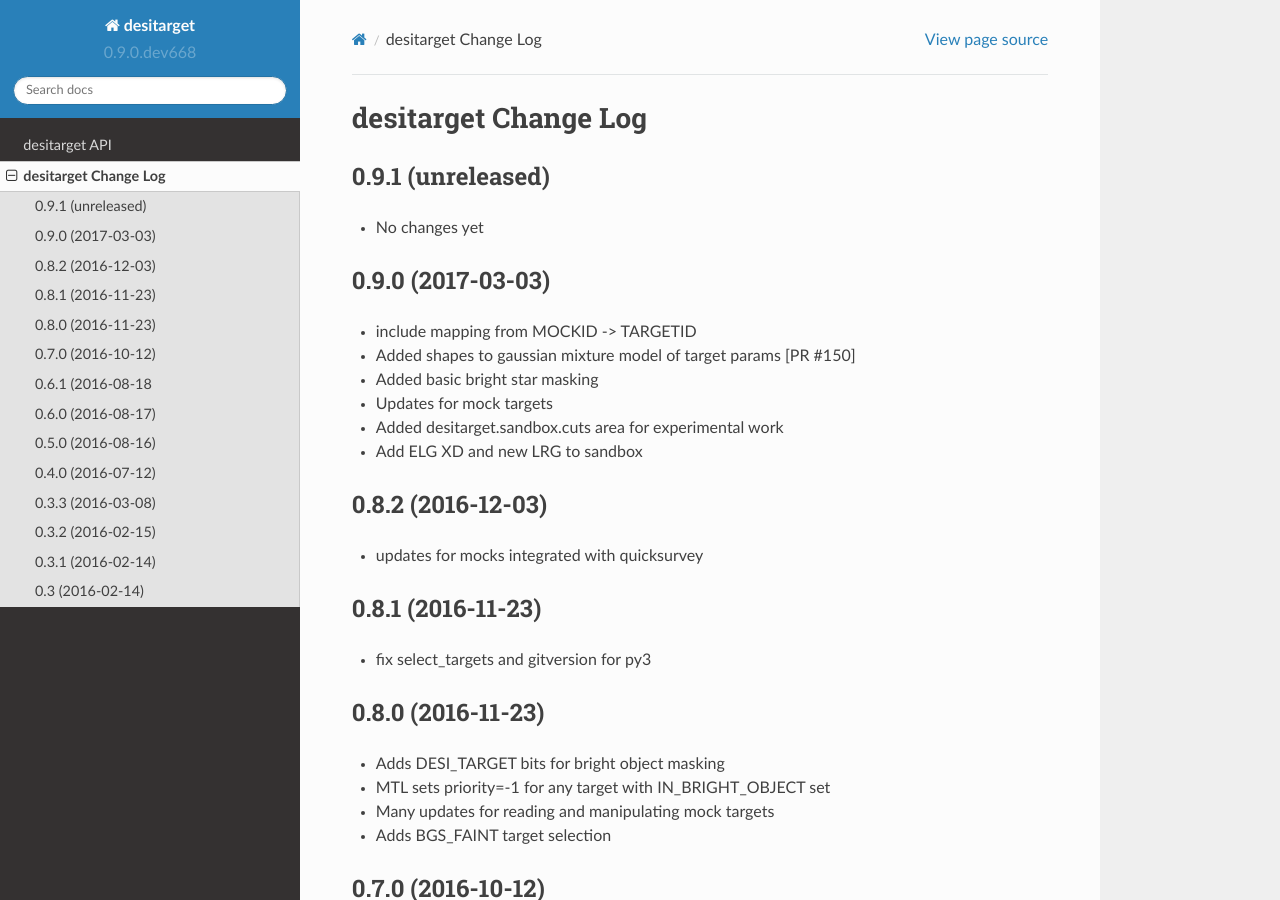
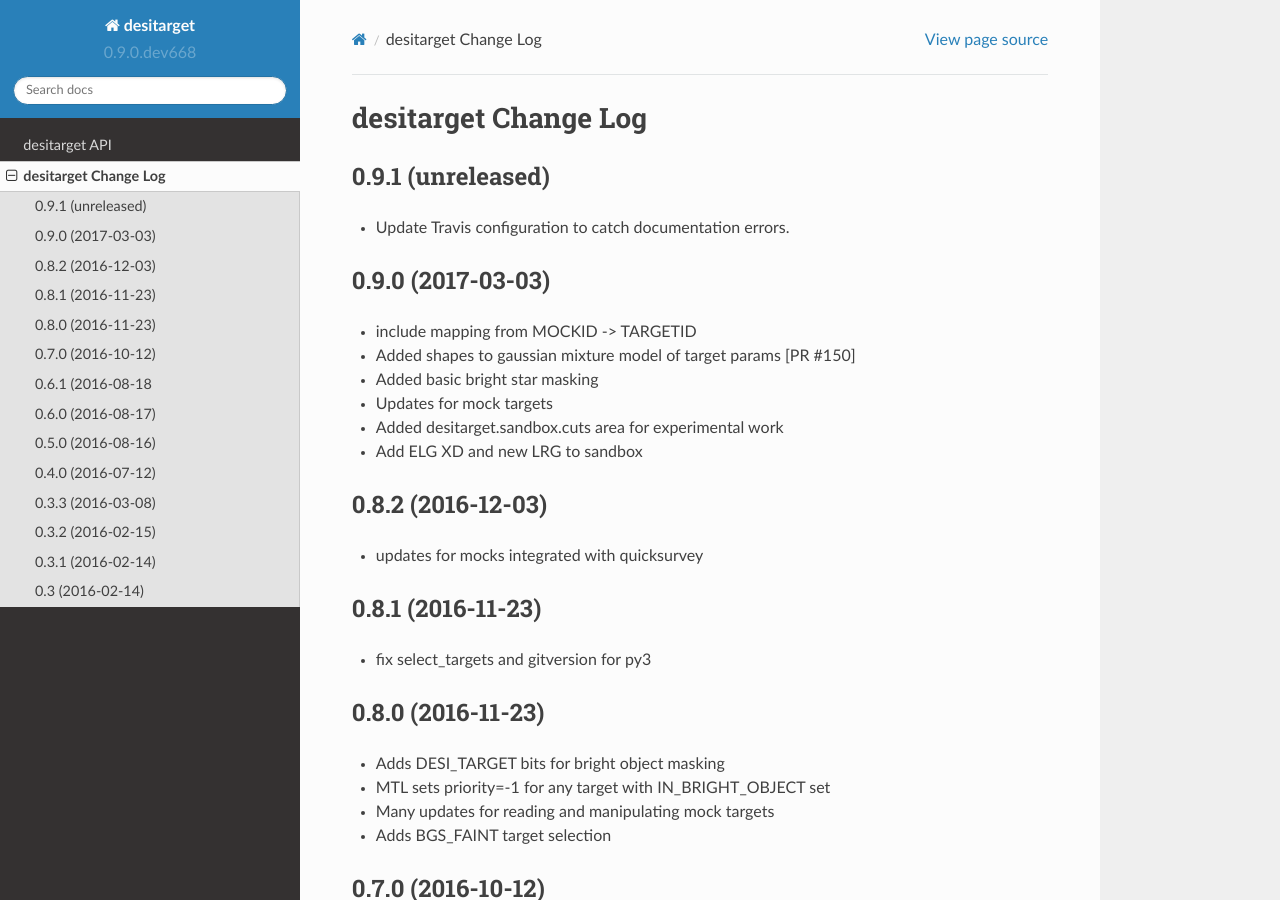
Before and after one commit to desihub/desitarget, a Sphinx documentation site: the page built from doc/changes.rst, in a window 1280 px wide and 900 px high. Built offline with Sphinx 7.4.7 and the Read the Docs theme 2.0.0, drawn with Linux system fonts in a browser that asks for light colours.

Commit message:
update travis configuration

```diff
--- a/doc/changes.rst
+++ b/doc/changes.rst
@@ -5,7 +5,7 @@
 0.9.1 (unreleased)
 ------------------
 
-* No changes yet
+* Update Travis configuration to catch documentation errors.
 
 0.9.0 (2017-03-03)
 ------------------
```
Also changed, not shown: .travis.yml.
